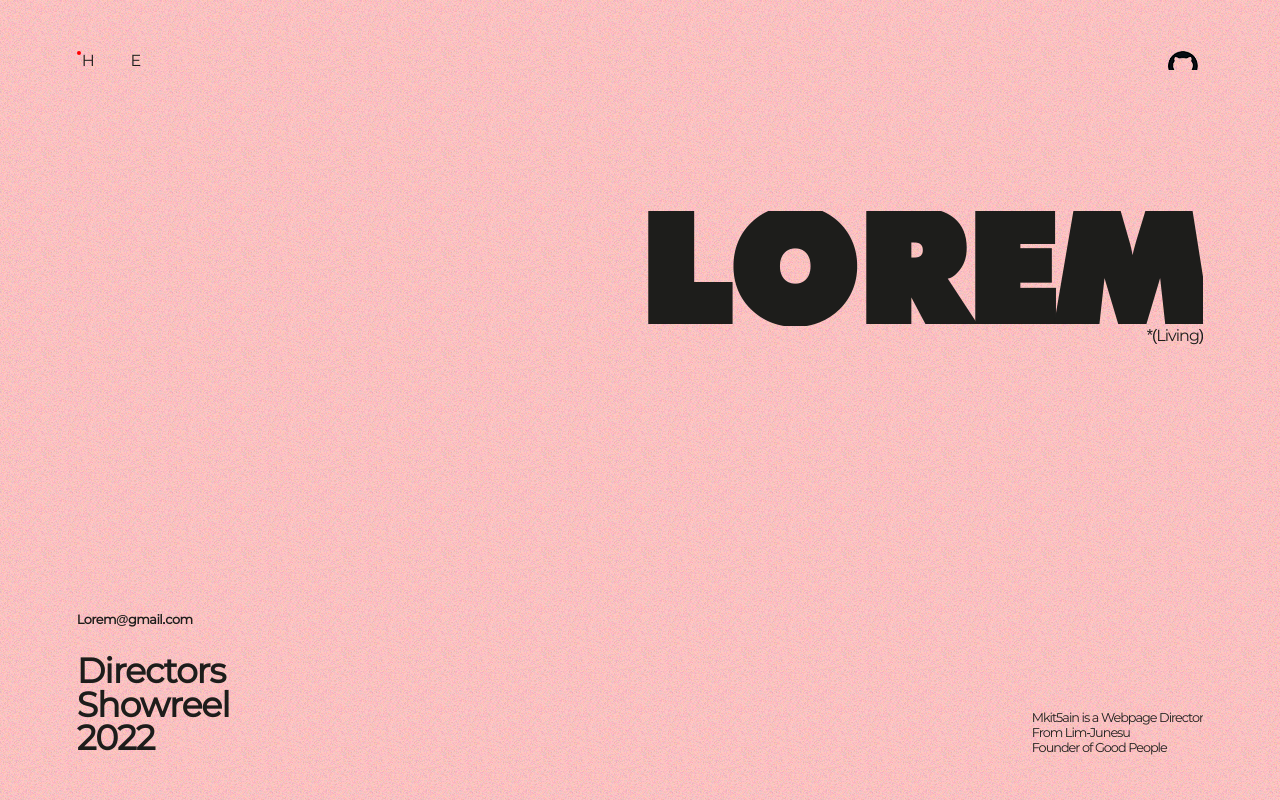
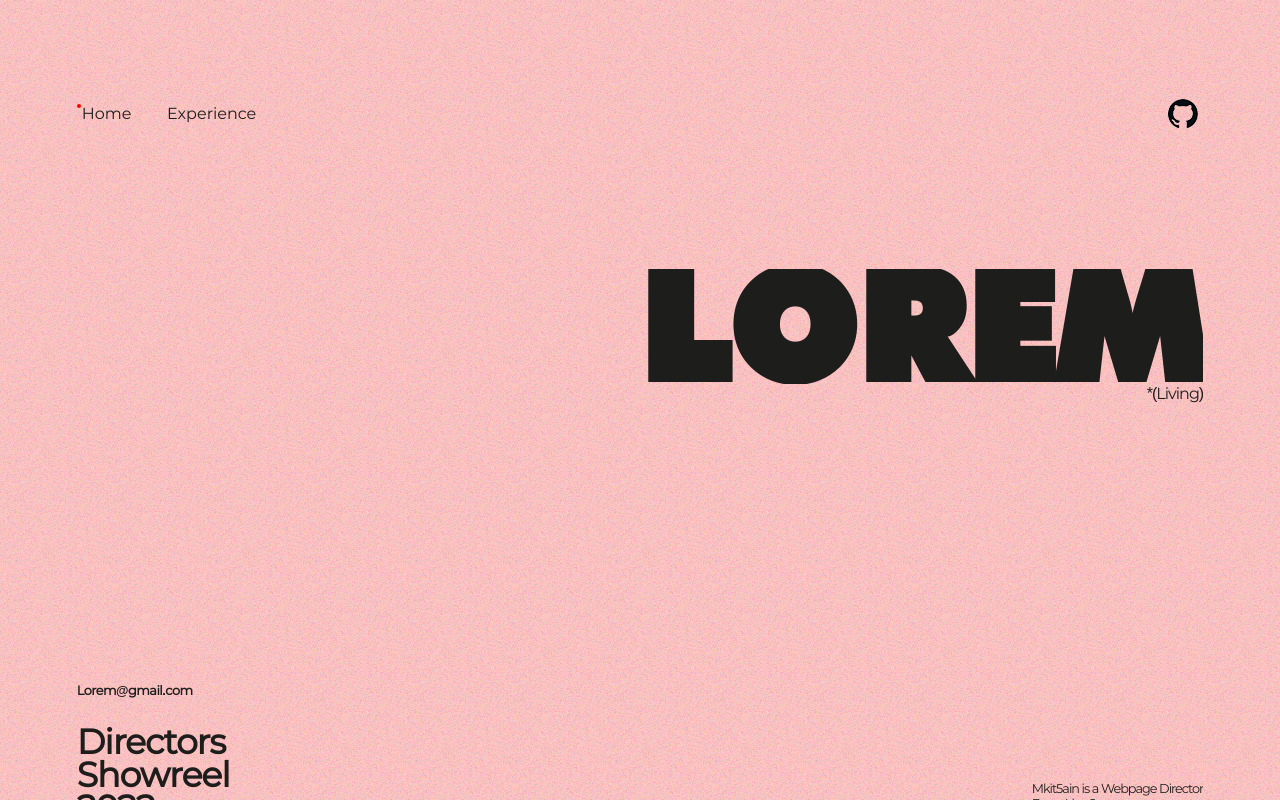
Before and after one commit to mkit-5ain/Vue-folio, a Vue app in the folder frontend/: page / in a window 1280 px wide. Shown: the top 800 px of the page. Built offline with nearby package versions, Linux system fonts and the light colour scheme; the HTML template or start-up script is replaced by a standard one.

Commit message:
[update] layout

```diff
--- a/frontend/src/components/Header.vue
+++ b/frontend/src/components/Header.vue
@@ -68,7 +68,7 @@
             transform: translate(0px, 50px);
         }
     }
-    #header { position: relative; width: 100vw; height: calc( 100vh - 1vw );
+    #header { position: relative; width: 100vw; height: 100vh;
         .email {
             position: absolute;
             left: 6vw;
@@ -112,7 +112,7 @@
                 }
                 span {
                     animation: 1s productionFadein forwards; animation-delay: 2.1s;
-                    transform: translate(0px, 50px);
+                    transform: translate(0px, 2.3vw);
                 }
             }
         }
--- a/frontend/src/components/Nav.vue
+++ b/frontend/src/components/Nav.vue
@@ -1,8 +1,8 @@
 <template>
     <nav id="nav">
         <ul>
-            <li class="scale hover"><router-link to="/">H</router-link></li>
-            <li class="scale hover"><router-link to="/Experience">E</router-link></li>
+            <li class="scale hover"><router-link to="/">Home</router-link></li>
+            <li class="scale hover"><router-link to="/Experience">Experience</router-link></li>
             <li class="scale"><img src="@/assets/image/common/github.png" alt="github"></li>
         </ul>
     </nav>
@@ -24,9 +24,9 @@
     #nav {
         position: sticky;
         top: 0px;
-        height: 1.5vw;
+        height: 29px;
         z-index: 10;
-        padding: 4vw 6vw 0;
+        padding: 99px 6vw 0;
         overflow: hidden;
         &:hover {
             ul { overflow: inherit;}
@@ -34,9 +34,9 @@
         ul {
             display: flex;
             position: relative;
-            height: 1.5vw;
+            height: 29px;
             align-items: center;
-            li { padding: 0px 5px; transform: translate(0px, 30px); animation: 1s navFadein forwards;
+            li { padding: 0px 5px; transform: translate(0px, 1.6vw); animation: 1s navFadein forwards;
                 &:nth-child(2) { margin-left: 2vw; animation-delay: .2s; }
                 &:nth-child(3) {
                     position: absolute;
```
